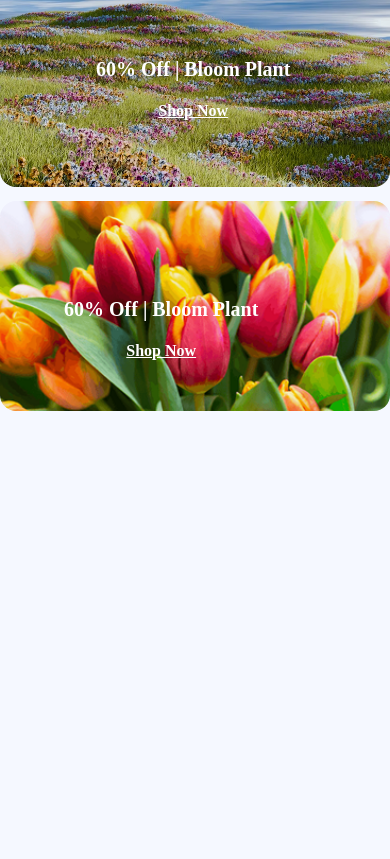
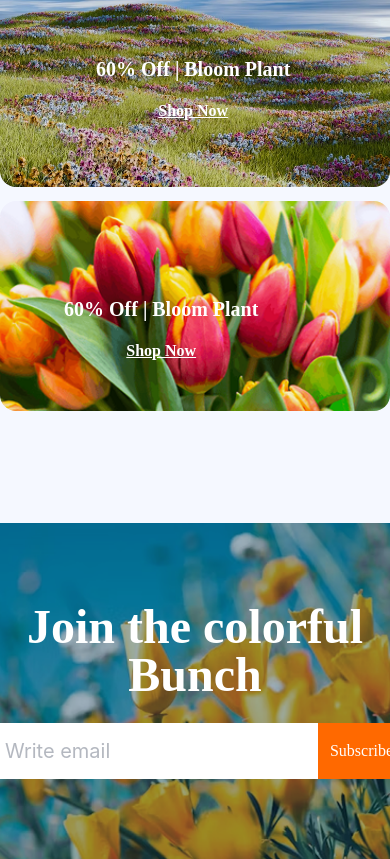
Before and after one commit to nasrullah-nobin/flower-market-website, a plain HTML site: page index.html in a window 390 px wide. Shown: the part 4659-5518 px from the top of the page. Before the commit the page ends 5070 px from the top, so only its background shows below. Drawn offline with nearby package versions, Linux system fonts and the light colour scheme.

Commit message:
Add newsletter section with responsive layout

```diff
--- a/index.html
+++ b/index.html
@@ -287,5 +287,17 @@
         </div>
       </section>
     </main>
+    <!-- Join the colorful Bunch -->
+       <section class="mt-28 bg-[url('assets/news-letter-bg.png')] bg-no-repeat bg-cover bg-center py-20 md:py-48 px-4 md:px-0 text-center">
+        <h2 class="text-5xl font-bold mb-6 text-white">Join the colorful Bunch</h2>
+        <div class="flex justify-center">
+          <div>
+          <input class="lg:w-2xl text-xl font-[inter] text-gray-500 bg-white pl-5 py-3.5 outline-none" type="email" name="user-email" id="email" placeholder="Write email">
+        </div>
+        <div >
+          <input class="text-white md:font-semibold bg-orange-500 md:px-20 px-3 py-4" type="submit" name="submit" id="submit" value="Subscribe">
+        </div>
+        </div>
+       </section>
   </body>
 </html>
```
